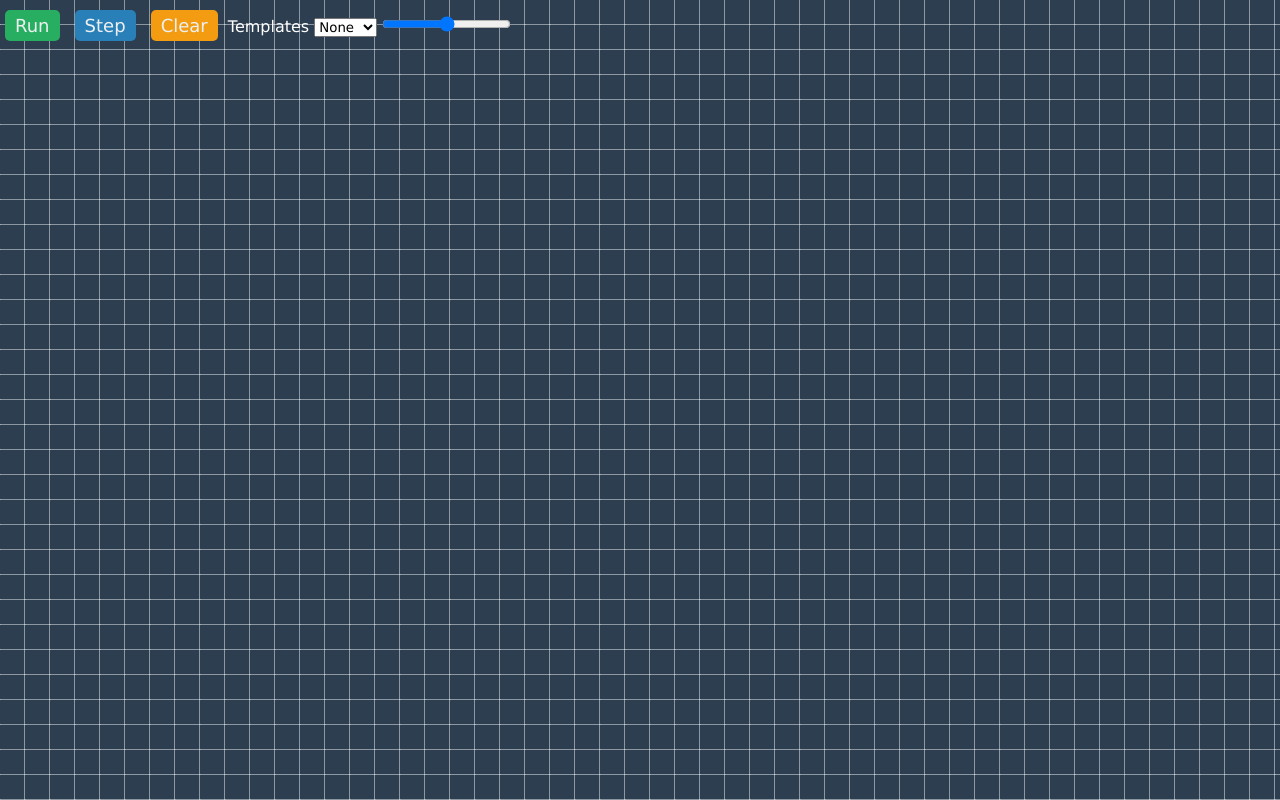
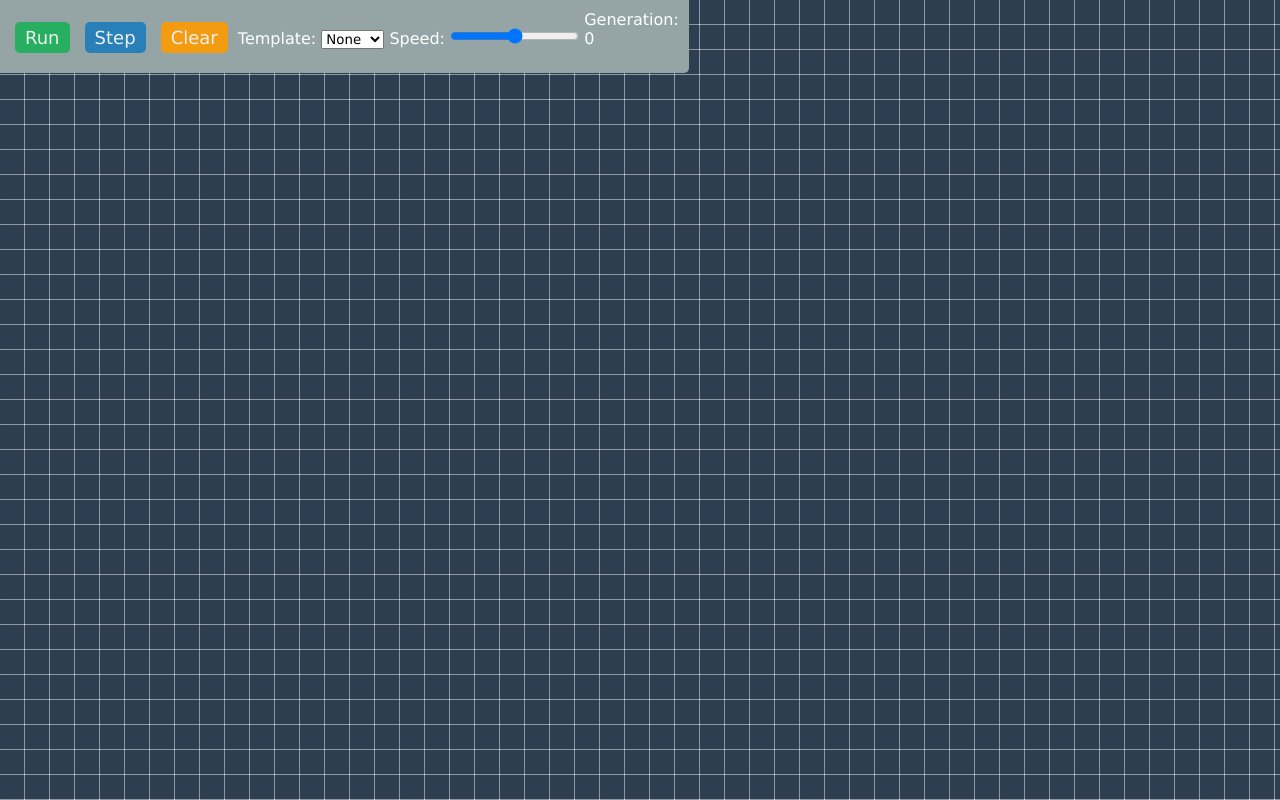
Before and after one commit to Lukide0/GameOfLife, a plain HTML site: page index.html in a window 1280 px wide. Drawn offline with Linux system fonts and the light colour scheme.

Commit message:
add gen.

```diff
--- a/includes/GameOfLife.js
+++ b/includes/GameOfLife.js
@@ -1,5 +1,6 @@
-function GameOfLife(canvas) {
+function GameOfLife(canvas, genDiv) {
     this.canvas = canvas;
+    this.genDiv = genDiv;
     this.context = canvas.getContext("2d");
     this.stop = true;
     this.speed = 500;
@@ -27,6 +28,7 @@ function GameOfLife(canvas) {
         }
     }
     this.clear = function() {
+        this.genDiv.innerText = 0;
         this.create(this.width, this.height);
         this.stop = true;
     }
@@ -73,6 +75,7 @@ function GameOfLife(canvas) {
         }
     }
     this.turn = function() {
+        this.genDiv.innerText = parseInt(this.genDiv.innerText) + 1;
         this.check();
         for (const y in this.cells) {
             let row = this.cells[y];
@@ -166,6 +169,7 @@ function Cell(x, y) {
         let fill   = (alive) ? "#ecf0f1" : "#2c3e50";
         context.strokeStyle= stroke;
 
+        context.clearRect(this.x*size, this.y*size, size-1, size-1);
         context.strokeRect(this.x*size, this.y*size, size-1, size-1);
 
         context.fillStyle= fill;
--- a/index.html
+++ b/index.html
@@ -37,6 +37,9 @@
             position: fixed;
             top: 0;
             left: 0;
+            padding: 10px;
+            background-color: #95a5a6;
+            border-radius: 0 0 5px 0;
         }
         button {
             margin: 10px 5px;
@@ -88,16 +91,21 @@
         <button id='run'>Run</button>
         <button id="step">Step</button>
         <button id="clear">Clear</button>
-        <label for="templates">Templates</label>
+        <label for="templates">Template:</label>
         <select id="templates">
             <option value="none" selected>None</option>
         </select>
-        <input type="range" min="50" max="1000" id='speed'>
+        <div style="display: inline-block; color: white">
+            Speed: <input type="range" min="50" max="1000" id='speed'>
+        </div>
+        <div style="display: inline-block; color: white">
+            Generation: <p id='gen'>0<p>
+        </div>
     </div>
     <script src="includes/GameOfLife.js"></script>
     <script src="includes/templates.js"></script>
     <script>
-            let game = new GameOfLife(document.getElementById("app"));
+            let game = new GameOfLife(document.getElementById("app"), document.getElementById("gen"));
             let runBtn = document.getElementById("run");
             game.create(100,50);
 
```
